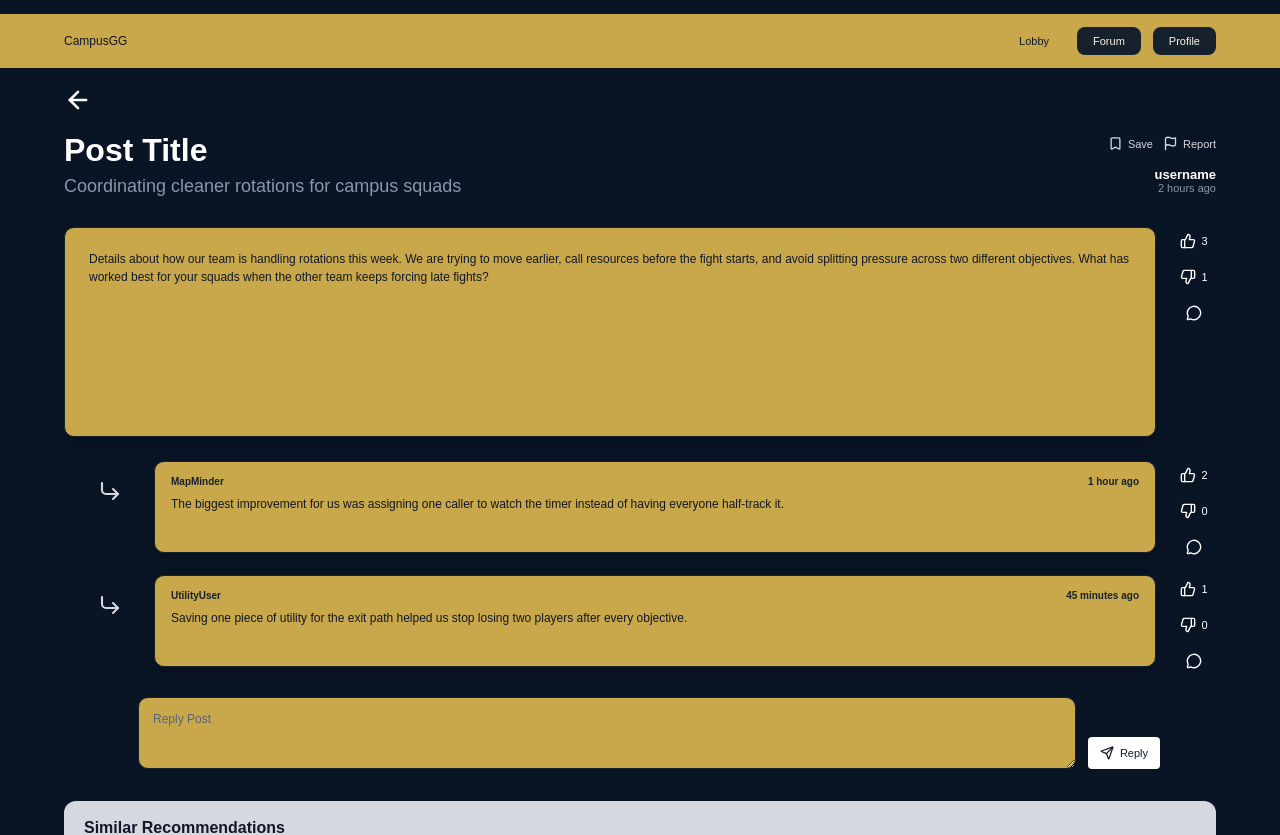
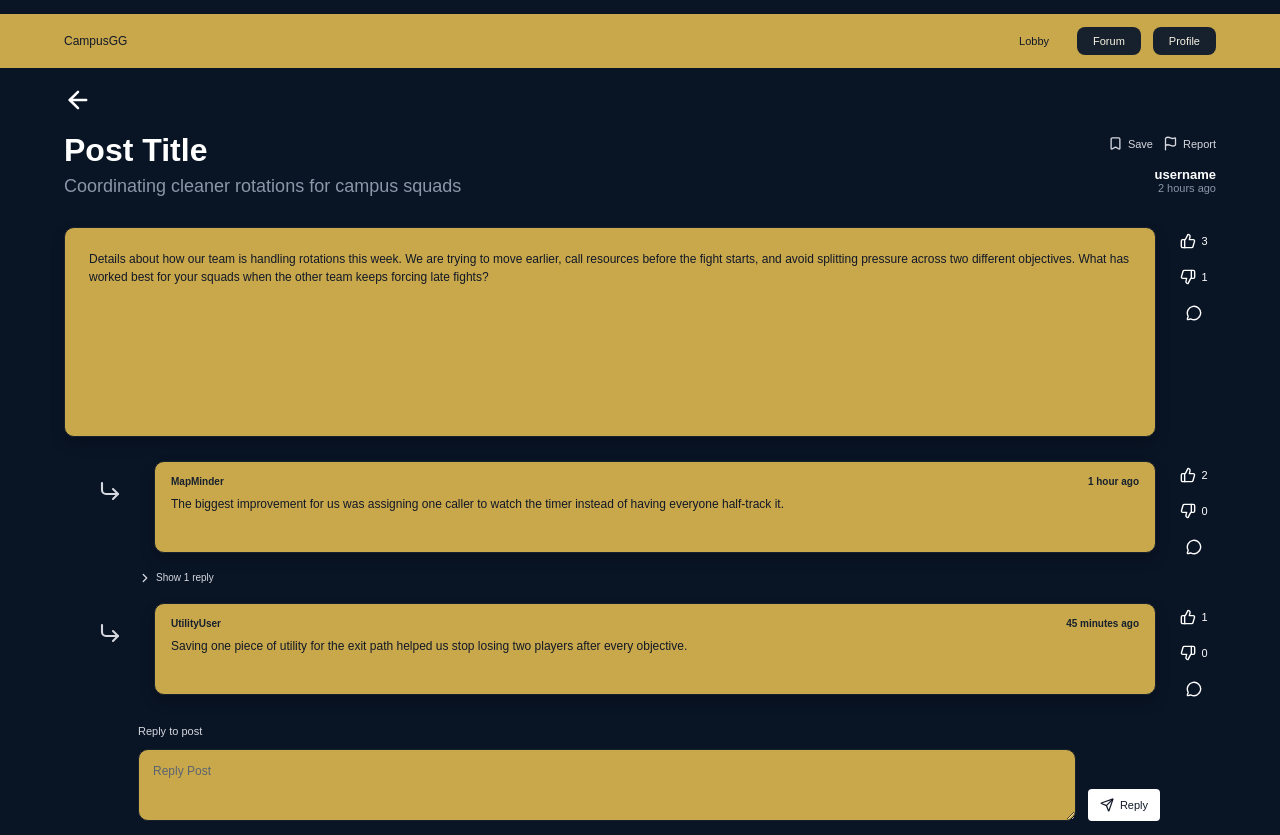
Before and after one commit to MAGG4444/CampusGG, a React (Vite) app in the folder campusgg-frontend/: page /forum/1 in a window 1280 px wide. Shown: the top 835 px of the page. Built offline with nearby package versions, Linux system fonts and the light colour scheme.

Commit message:
F-PostDetail-1.1-fix the reply logic

```diff
--- /dev/null
+++ b/campusgg-frontend/src/components/ReplyItem.jsx
@@ -0,0 +1,115 @@
+import { useId, useState } from 'react'
+import { ChevronDown, ChevronRight, CornerDownRight, MessageCircle, ThumbsDown, ThumbsUp } from 'lucide-react'
+
+const MAX_VISUAL_REPLY_LEVEL = 3
+
+function ReplyItem({ reply, replies, level = 0, autoExpandReplyId, onReply }) {
+  const [vote, setVote] = useState(null)
+  const [isManuallyExpanded, setIsManuallyExpanded] = useState(false)
+  const [dismissedAutoExpandRequest, setDismissedAutoExpandRequest] = useState(null)
+  const childrenId = useId()
+  const childReplies = replies.filter((childReply) => childReply.parentReplyId === reply.id)
+  const childReplyCount = childReplies.length
+  const visualLevel = Math.min(level, MAX_VISUAL_REPLY_LEVEL)
+  const visibleLikes = reply.likes + (vote === 'like' ? 1 : 0)
+  const visibleDislikes = reply.dislikes + (vote === 'dislike' ? 1 : 0)
+  const hasChildReplies = childReplyCount > 0
+  const isAutoExpanded =
+    autoExpandReplyId?.replyId === reply.id && dismissedAutoExpandRequest !== autoExpandReplyId.requestId
+  const isExpanded = isManuallyExpanded || isAutoExpanded
+
+  function toggleVote(nextVote) {
+    setVote((currentVote) => (currentVote === nextVote ? null : nextVote))
+  }
+
+  function toggleExpanded() {
+    if (isExpanded) {
+      setIsManuallyExpanded(false)
+
+      if (isAutoExpanded) {
+        setDismissedAutoExpandRequest(autoExpandReplyId.requestId)
+      }
+
+      return
+    }
+
+    setIsManuallyExpanded(true)
+  }
+
+  return (
+    <div className="reply-thread" style={{ '--reply-level': visualLevel }}>
+      <article className="reply-row">
+        <CornerDownRight className="reply-arrow" size={24} strokeWidth={2.1} aria-hidden="true" />
+        <div className="reply-box">
+          <div className="reply-meta">
+            <span>{reply.author}</span>
+            <span>{reply.time}</span>
+          </div>
+          <p>{reply.content}</p>
+        </div>
+        <div className="post-detail-actions" aria-label={`${reply.author} reply actions`}>
+          <button
+            className={`post-icon-button ${vote === 'like' ? 'post-icon-button-active' : ''}`}
+            type="button"
+            onClick={() => toggleVote('like')}
+            aria-pressed={vote === 'like'}
+          >
+            <ThumbsUp size={16} strokeWidth={2.1} aria-hidden="true" />
+            <span>{visibleLikes}</span>
+          </button>
+          <button
+            className={`post-icon-button ${vote === 'dislike' ? 'post-icon-button-active' : ''}`}
+            type="button"
+            onClick={() => toggleVote('dislike')}
+            aria-pressed={vote === 'dislike'}
+          >
+            <ThumbsDown size={16} strokeWidth={2.1} aria-hidden="true" />
+            <span>{visibleDislikes}</span>
+          </button>
+          <button
+            className="post-icon-button"
+            type="button"
+            onClick={() => onReply(reply)}
+            aria-label={`Reply to ${reply.author}`}
+          >
+            <MessageCircle size={16} strokeWidth={2.1} aria-hidden="true" />
+          </button>
+        </div>
+      </article>
+
+      {hasChildReplies ? (
+        <button
+          className="reply-collapse-button"
+          type="button"
+          onClick={toggleExpanded}
+          aria-controls={childrenId}
+          aria-expanded={isExpanded}
+        >
+          {isExpanded ? (
+            <ChevronDown size={14} strokeWidth={2.1} aria-hidden="true" />
+          ) : (
+            <ChevronRight size={14} strokeWidth={2.1} aria-hidden="true" />
+          )}
+          <span>{isExpanded ? 'Hide replies' : `Show ${childReplyCount} ${childReplyCount === 1 ? 'reply' : 'replies'}`}</span>
+        </button>
+      ) : null}
+
+      {hasChildReplies && isExpanded ? (
+        <div className="reply-children" id={childrenId}>
+          {childReplies.map((childReply) => (
+            <ReplyItem
+              key={childReply.id}
+              reply={childReply}
+              replies={replies}
+              level={level + 1}
+              autoExpandReplyId={autoExpandReplyId}
+              onReply={onReply}
+            />
+          ))}
+        </div>
+      ) : null}
+    </div>
+  )
+}
+
+export default ReplyItem
--- a/campusgg-frontend/src/data/forumPosts.js
+++ b/campusgg-frontend/src/data/forumPosts.js
@@ -15,6 +15,8 @@ export const forumPosts = [
     replies: [
       {
         id: '1-1',
+        postId: 1,
+        parentReplyId: null,
         author: 'MapMinder',
         time: '1 hour ago',
         content: 'The biggest improvement for us was assigning one caller to watch the timer instead of having everyone half-track it.',
@@ -23,10 +25,32 @@ export const forumPosts = [
       },
       {
         id: '1-2',
+        postId: 1,
+        parentReplyId: null,
         author: 'UtilityUser',
         time: '45 minutes ago',
         content: 'Saving one piece of utility for the exit path helped us stop losing two players after every objective.',
         likes: 1,
+        dislikes: 0,
+      },
+      {
+        id: '1-3',
+        postId: 1,
+        parentReplyId: '1-1',
+        author: 'TimerCheck',
+        time: '30 minutes ago',
+        content: 'We did the same thing and had the caller give a 20-second rotate warning before the objective spawned.',
+        likes: 1,
+        dislikes: 0,
+      },
+      {
+        id: '1-4',
+        postId: 1,
+        parentReplyId: '1-3',
+        author: 'MapMinder',
+        time: '18 minutes ago',
+        content: 'That warning timing sounds useful. I am going to try it with our group tonight.',
+        likes: 0,
         dislikes: 0,
       },
     ],
@@ -48,6 +72,8 @@ export const forumPosts = [
     replies: [
       {
         id: '2-1',
+        postId: 2,
+        parentReplyId: null,
         author: 'QueueReady',
         time: '3 hours ago',
         content: 'I can join after lab. I usually play support but can flex if someone else wants it.',
@@ -73,6 +99,8 @@ export const forumPosts = [
     replies: [
       {
         id: '3-1',
+        postId: 3,
+        parentReplyId: null,
         author: 'CaptainCalm',
         time: '22 hours ago',
         content: 'The warmup note is huge. We played a full set before round one last time and came in flat.',
@@ -81,6 +109,8 @@ export const forumPosts = [
       },
       {
         id: '3-2',
+        postId: 3,
+        parentReplyId: null,
         author: 'BracketHelp',
         time: '20 hours ago',
         content: 'Teams should also screenshot check-in confirmation. It saves a lot of confusion if there is a dispute.',
@@ -106,6 +136,8 @@ export const forumPosts = [
     replies: [
       {
         id: '4-1',
+        postId: 4,
+        parentReplyId: null,
         author: 'EcoCoach',
         time: '19 hours ago',
         content: 'Calling the goal before the round starts keeps people from overcommitting after one lucky pick.',
@@ -131,6 +163,8 @@ export const forumPosts = [
     replies: [
       {
         id: '5-1',
+        postId: 5,
+        parentReplyId: null,
         author: 'PatchLab',
         time: '1 day ago',
         content: 'Agree on the flexible player. Hard anchors feel weaker unless they have a very specific setup.',
@@ -139,6 +173,8 @@ export const forumPosts = [
       },
       {
         id: '5-2',
+        postId: 5,
+        parentReplyId: null,
         author: 'MetaMath',
         time: '1 day ago',
         content: 'We tested this in customs and the timing windows are definitely tighter than before.',
@@ -164,6 +200,8 @@ export const forumPosts = [
     replies: [
       {
         id: '6-1',
+        postId: 6,
+        parentReplyId: null,
         author: 'EarlyBird',
         time: '2 days ago',
         content: 'I am around most mornings. Send an invite if you queue after 8.',
@@ -189,6 +227,8 @@ export const forumPosts = [
     replies: [
       {
         id: '7-1',
+        postId: 7,
+        parentReplyId: null,
         author: 'AdminDesk',
         time: '3 days ago',
         content: 'The posted rules say subs need to be listed before the first match, but captains should confirm at check-in.',
@@ -197,6 +237,8 @@ export const forumPosts = [
       },
       {
         id: '7-2',
+        postId: 7,
+        parentReplyId: null,
         author: 'RulesReader',
         time: '3 days ago',
         content: 'There was a five-minute grace period last semester, but I would not assume it carries over.',
--- a/campusgg-frontend/src/pages/PostDetail.css
+++ b/campusgg-frontend/src/pages/PostDetail.css
@@ -61,6 +61,8 @@
 .post-toolbar-button,
 .post-icon-button,
 .reply-submit-button,
+.reply-target-cancel,
+.reply-collapse-button,
 .post-return-button,
 .similar-post-button {
   border: 0;
@@ -166,6 +168,29 @@
   margin-top: 24px;
 }
 
+.reply-thread {
+  --reply-indent: 28px;
+  padding-left: calc(var(--reply-level) * var(--reply-indent));
+}
+
+.reply-children {
+  display: flex;
+  flex-direction: column;
+  gap: 14px;
+  margin-top: 14px;
+}
+
+.reply-collapse-button {
+  display: inline-flex;
+  align-items: center;
+  gap: 4px;
+  margin: 8px 0 0 74px;
+  padding: 2px 0;
+  background: transparent;
+  color: #d6d8df;
+  font-size: 10px;
+}
+
 .reply-row {
   grid-template-columns: 40px minmax(0, 1fr) auto;
   padding-left: 34px;
@@ -197,6 +222,23 @@
   gap: 12px;
   align-items: end;
   margin: 22px 56px 0 74px;
+}
+
+.reply-target-row {
+  grid-column: 1 / -1;
+  display: flex;
+  align-items: center;
+  gap: 10px;
+  color: #d6d8df;
+  font-size: 11px;
+}
+
+.reply-target-cancel {
+  background: transparent;
+  color: #ffffff;
+  font-size: 10px;
+  padding: 2px 0;
+  text-decoration: underline;
 }
 
 .reply-form textarea {
@@ -357,4 +399,12 @@
     margin-left: 0;
     margin-right: 0;
   }
+
+  .reply-collapse-button {
+    margin-left: 0;
+  }
+
+  .reply-thread {
+    --reply-indent: 14px;
+  }
 }
--- a/campusgg-frontend/src/pages/PostDetail.jsx
+++ b/campusgg-frontend/src/pages/PostDetail.jsx
@@ -2,7 +2,6 @@ import { useMemo, useRef, useState } from 'react'
 import {
   ArrowLeft,
   Bookmark,
-  CornerDownRight,
   Flag,
   MessageCircle,
   Send,
@@ -11,6 +10,7 @@ import {
 } from 'lucide-react'
 import { useNavigate, useParams } from 'react-router-dom'
 import logo from '../assets/LOGO.png'
+import ReplyItem from '../components/ReplyItem.jsx'
 import { forumPosts } from '../data/forumPosts.js'
 import './Lobby.css'
 import './PostDetail.css'
@@ -47,7 +47,7 @@ function VoteControls({ baseLikes, baseDislikes, onComment, label }) {
         <ThumbsDown size={16} strokeWidth={2.1} aria-hidden="true" />
         <span>{visibleDislikes}</span>
       </button>
-      <button className="post-icon-button" type="button" onClick={onComment}>
+      <button className="post-icon-button" type="button" onClick={onComment} aria-label={`Reply to ${label}`}>
         <MessageCircle size={16} strokeWidth={2.1} aria-hidden="true" />
       </button>
     </div>
@@ -63,6 +63,8 @@ function PostDetail() {
   const [feedback, setFeedback] = useState('')
   const [replyText, setReplyText] = useState('')
   const [localReplies, setLocalReplies] = useState([])
+  const [replyTarget, setReplyTarget] = useState(null)
+  const [autoExpandReplyId, setAutoExpandReplyId] = useState(null)
   const [recommendationPage, setRecommendationPage] = useState(1)
 
   const recommendations = useMemo(() => {
@@ -91,6 +93,7 @@ function PostDetail() {
   }
 
   const replies = [...post.replies, ...localReplies]
+  const topLevelReplies = replies.filter((reply) => reply.parentReplyId === null)
   const totalRecommendationPages = Math.max(1, Math.ceil(recommendations.length / RECOMMENDATIONS_PER_PAGE))
   const safeRecommendationPage = Math.min(recommendationPage, totalRecommendationPages)
   const firstRecommendationIndex = (safeRecommendationPage - 1) * RECOMMENDATIONS_PER_PAGE
@@ -101,6 +104,18 @@ function PostDetail() {
 
   function focusReplyBox() {
     replyInputRef.current?.focus()
+  }
+
+  function handlePostComment() {
+    setReplyTarget(null)
+    setFeedback('')
+    focusReplyBox()
+  }
+
+  function handleReplyToReply(reply) {
+    setReplyTarget(reply)
+    setFeedback('')
+    focusReplyBox()
   }
 
   function handleSave() {
@@ -128,6 +143,8 @@ function PostDetail() {
       ...currentReplies,
       {
         id: `local-${Date.now()}`,
+        postId: post.id,
+        parentReplyId: replyTarget?.id ?? null,
         author: 'You',
         time: 'Just now',
         content: nextReply,
@@ -135,6 +152,7 @@ function PostDetail() {
         dislikes: 0,
       },
     ])
+    setAutoExpandReplyId(replyTarget ? { replyId: replyTarget.id, requestId: Date.now() } : null)
     setReplyText('')
     setFeedback('Reply posted.')
   }
@@ -184,31 +202,30 @@ function PostDetail() {
         <article className="post-detail-box">
           <p>{post.content}</p>
         </article>
-        <VoteControls baseLikes={post.likes} baseDislikes={post.dislikes} label="Post" onComment={focusReplyBox} />
+        <VoteControls baseLikes={post.likes} baseDislikes={post.dislikes} label="Post" onComment={handlePostComment} />
       </section>
 
       <section className="post-replies" aria-label="Replies">
-        {replies.map((reply) => (
-          <article className="reply-row" key={reply.id}>
-            <CornerDownRight className="reply-arrow" size={24} strokeWidth={2.1} aria-hidden="true" />
-            <div className="reply-box">
-              <div className="reply-meta">
-                <span>{reply.author}</span>
-                <span>{reply.time}</span>
-              </div>
-              <p>{reply.content}</p>
-            </div>
-            <VoteControls
-              baseLikes={reply.likes}
-              baseDislikes={reply.dislikes}
-              label={`${reply.author} reply`}
-              onComment={focusReplyBox}
-            />
-          </article>
+        {topLevelReplies.map((reply) => (
+          <ReplyItem
+            key={reply.id}
+            reply={reply}
+            replies={replies}
+            autoExpandReplyId={autoExpandReplyId}
+            onReply={handleReplyToReply}
+          />
         ))}
       </section>
 
       <form className="reply-form" onSubmit={addReply}>
+        <div className="reply-target-row">
+          <span>{replyTarget ? `Replying to ${replyTarget.author}` : 'Reply to post'}</span>
+          {replyTarget ? (
+            <button className="reply-target-cancel" type="button" onClick={() => setReplyTarget(null)}>
+              Cancel
+            </button>
+          ) : null}
+        </div>
         <label className="sr-only" htmlFor="post-reply">
           Add a reply
         </label>
```
